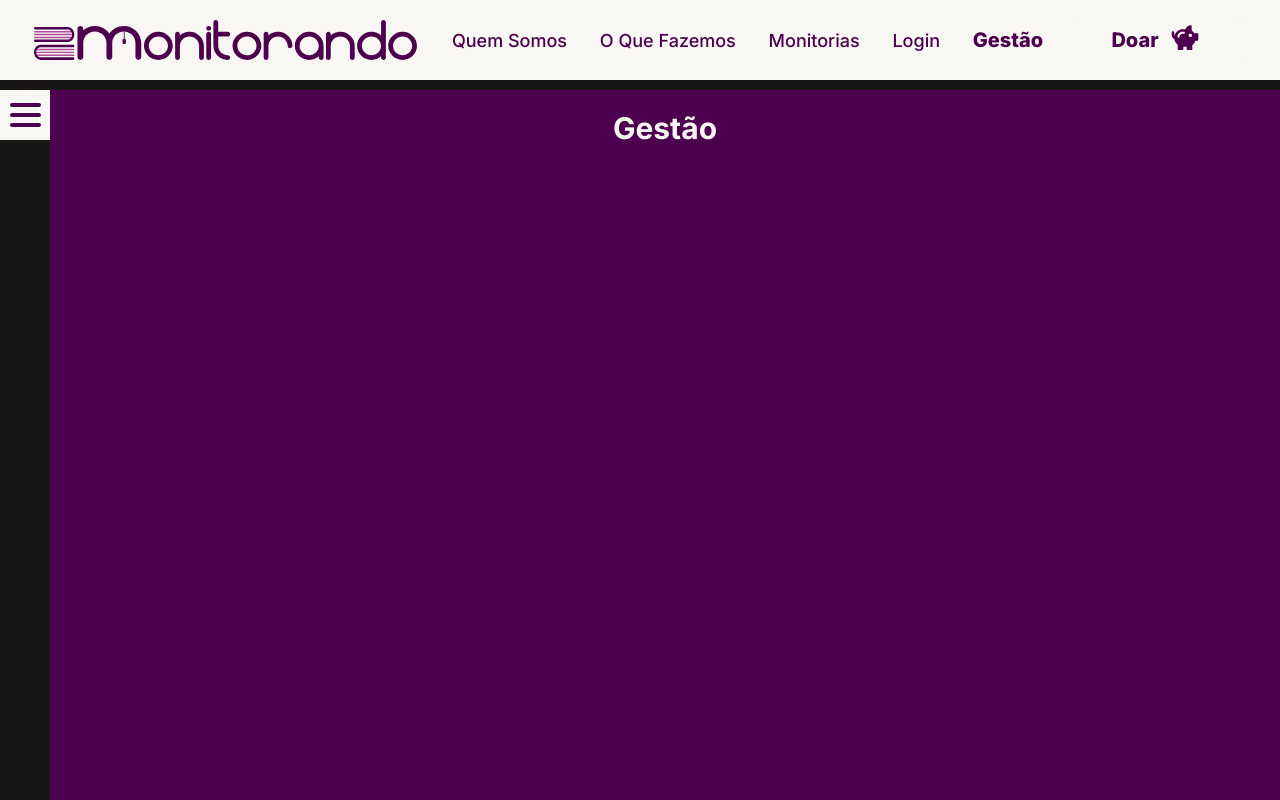
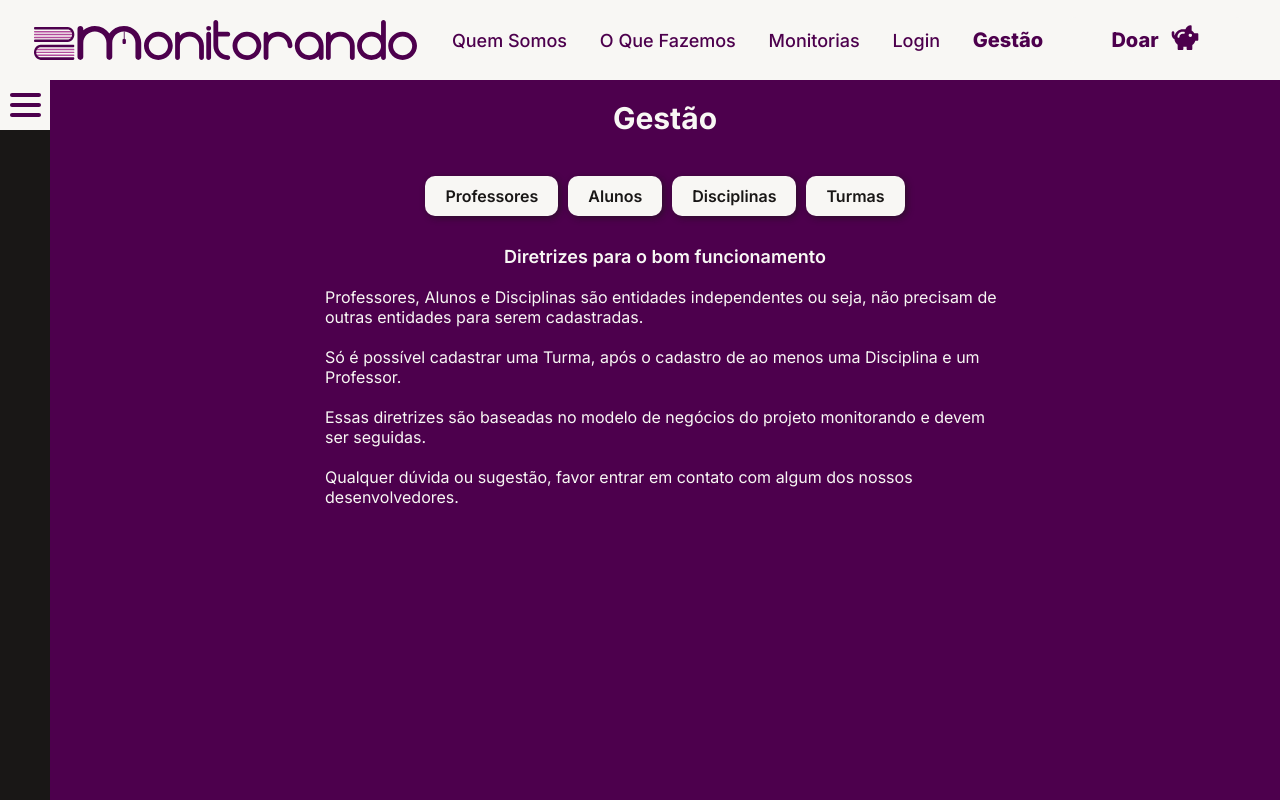
Before and after one commit to Squad024-2023/monitorando-frontend, a Next.js app: page /gestao in a window 1280 px wide. Shown: the top 800 px of the page. Built offline with nearby package versions, Linux system fonts and the light colour scheme.

Commit message:
Style: Página gestão concluida, tabelas alinhadas

```diff
--- a/app/gestao/gestao.module.css
+++ b/app/gestao/gestao.module.css
@@ -4,8 +4,8 @@
     min-height: 100vh;
     width: 100%;
     margin-bottom: 5rem;
-    border-top: solid 1rem rgb(var(--cinza-escuro-rgb));
 }
+
 .gestao,
 .professores,
 .alunos,
@@ -18,16 +18,69 @@
     width: 100%;
     height: 100vh;
     padding: 2rem 5%;
-    background-color: rgba(var(--rosa-escuro-rgb));
+    gap: 2rem;
+    background-color: rgba(var(--rosa-escuro-rgb),1);
     transition: all 0.3s ease-in-out;
 
 }
-.gestao h1{
+
+.gestao h1 {
     font-size: clamp(2rem, 5vw, 3rem);
     color: rgba(var(--sal-rgb));
     margin-bottom: 2rem;
 
 }
+
+.linksGestao {
+    width: 100%;
+    height: 4rem;
+    list-style: none;
+    display: flex;
+    align-items: center;
+    justify-content: center;
+    gap: 1rem;
+}
+
+.linksGestao>li>a {
+    padding: 1rem 2rem;
+    font-size: clamp(1.2rem, 2.5vw, 1.6rem);
+    color: rgba(var(--cinza-escuro-rgb));
+    border-radius: 1rem;
+    font-weight: 600;
+    background-color: rgba(var(--sal-rgb));
+    box-shadow: .2rem .2rem .6rem rgba(var(--cinza-escuro-rgb), 0.6);
+}
+
+.linksGestao>li>a:hover {
+    font-size: clamp(1.2rem, 2.5vw, 1.6rem);
+    color: rgba(var(--sal-rgb));
+    background-color: rgba(var(--cinza-escuro-rgb));
+}
+
+.textoGestao {
+    width: 100%;
+    max-width: 70rem;
+    height: auto;
+    display: flex;
+    flex-direction: column;
+    padding: 1rem;
+    gap: 2rem;
+    justify-content: center;
+    border-radius: 1rem;
+}
+
+.textoGestao h2 {
+    font-size: clamp(1.6rem, 2.5vw, 1.8rem);
+    color: rgba(var(--sal-rgb));
+    font-weight: 600;
+    text-align: center;
+}
+
+.textoGestao p {
+    font-size: clamp(1.2rem, 2.5vw, 1.6rem);
+    color: rgba(var(--sal-rgb));
+}
+
 
 .tableWrapper {
     display: flex;
--- a/app/gestao/page.tsx
+++ b/app/gestao/page.tsx
@@ -1,12 +1,23 @@
-'use client'
 import styles from './gestao.module.css'
 import Link from 'next/link'
-import { motion, AnimatePresence } from "framer-motion"
 
 export default function Gestao() {
   return (
     <section className={styles.gestao}>
       <h1>Gestão</h1>
+      <ul className={styles.linksGestao}>
+        <li><Link href='/gestao/professores'>Professores</Link></li>
+        <li><Link href='/gestao/alunos'>Alunos</Link></li>
+        <li><Link href='/gestao/disciplinas'>Disciplinas</Link></li>
+        <li><Link href='/gestao/turmas'>Turmas</Link></li>
+      </ul>
+      <div className={styles.textoGestao}>
+        <h2>Diretrizes para o bom funcionamento</h2>
+        <p>Professores, Alunos e Disciplinas são entidades independentes ou seja, não precisam de outras entidades para serem cadastradas.</p>
+        <p>Só é possível cadastrar uma Turma, após o cadastro de ao menos uma Disciplina e um Professor.</p>
+        <p>Essas diretrizes são baseadas no modelo de negócios do projeto monitorando e devem ser seguidas.</p>
+        <p>Qualquer dúvida ou sugestão, favor entrar em contato com algum dos nossos desenvolvedores.</p>
+      </div>
     </section>
   )
 }
--- a/app/monitorias/monitorias.module.css
+++ b/app/monitorias/monitorias.module.css
@@ -239,6 +239,7 @@ input:not(:placeholder-shown)+.span {
   max-width: 1240px;
   padding: 2rem;
   gap: 2rem;
+
 }
 
 .section1Tela2 h1 {
```
